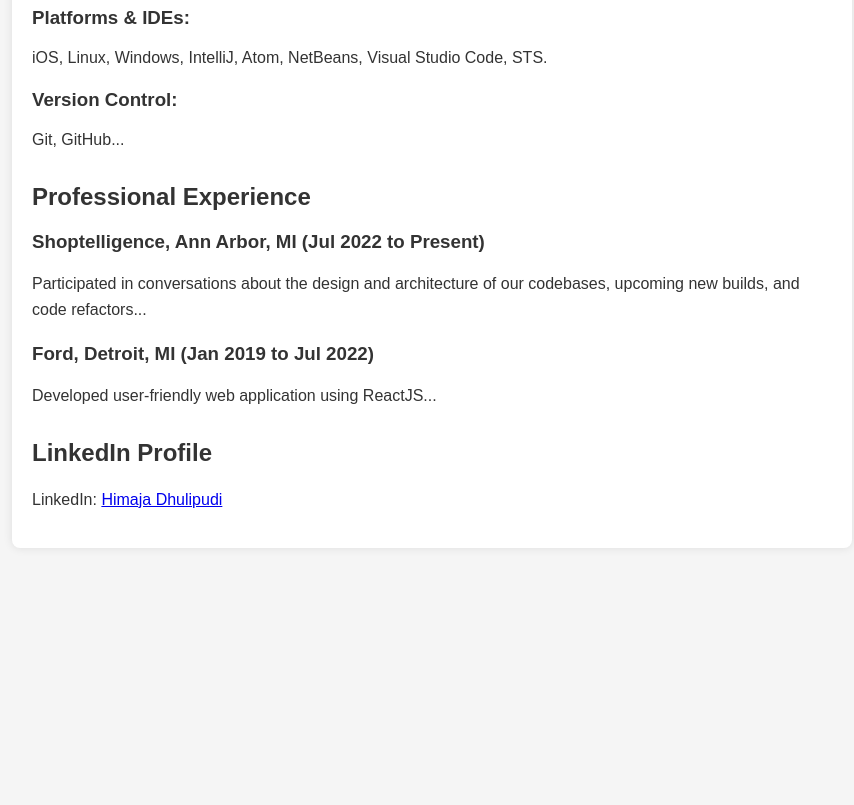
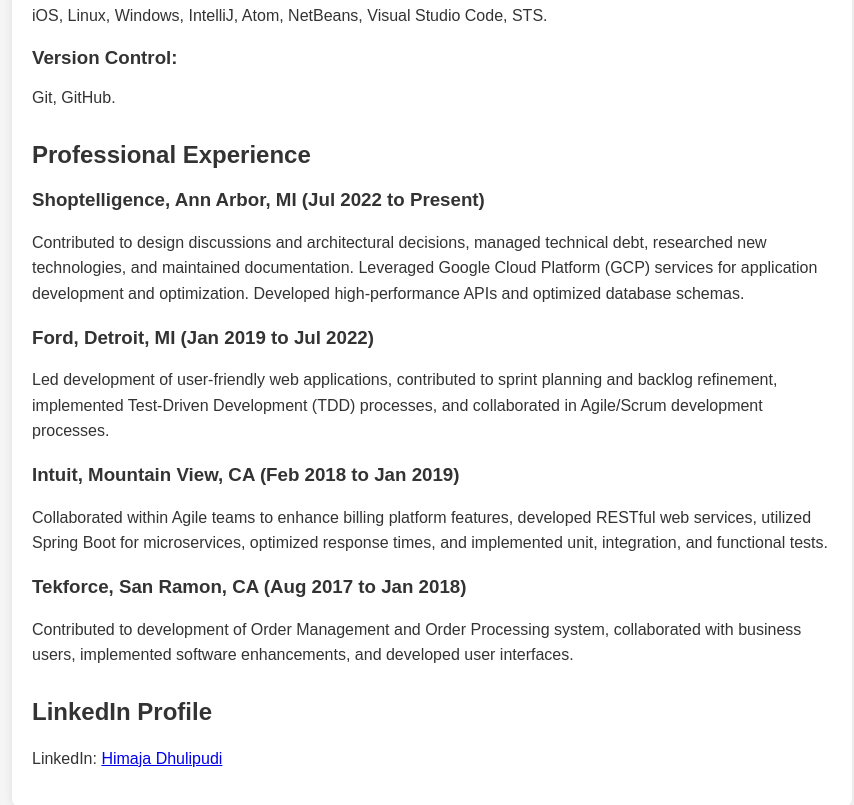
Before and after one commit to himajadhulipudi17/portfolio, a plain HTML site: page index.html in a window 1280 px wide. Shown: the part 1319-2124 px from the top of the page, without its empty margins (208-1062 px from the left). Before the commit the page ends 1887 px from the top, so only its background shows below. Drawn offline with Linux system fonts and the light colour scheme.

Commit message:
Update index.html

```diff
--- a/index.html
+++ b/index.html
@@ -90,7 +90,6 @@
         <h1>Himaja Dhulipudi</h1>
         <div class="contact-info">
             <p>Email: <a href="mailto:dhulipudi.himaja1@gmail.com">dhulipudi.himaja1@gmail.com</a></p>
-            <p>Phone: <a href="tel:+13216162059">+1 321-616-2059</a></p>
             <p>Location: Edison, NJ</p>
         </div>
 
@@ -128,7 +127,7 @@
             </p>
             <h3>Version Control:</h3>
             <p>
-                Git, GitHub...
+                Git, GitHub.
             </p>
         </div>
 
@@ -138,21 +137,30 @@
                 <div class="experience">
         <h3>Shoptelligence, Ann Arbor, MI (Jul 2022 to Present)</h3>
         <p>
-                    Participated in conversations about the design and architecture of our codebases, upcoming new builds,
-                    and code refactors...
-                    <!-- Responsibilities at Shoptelligence -->
+            Contributed to design discussions and architectural decisions, managed technical debt, researched new technologies, and maintained documentation. Leveraged Google Cloud Platform (GCP) services for application development and optimization. Developed high-performance APIs and optimized database schemas.
         </p>
     </div>
 
     <div class="experience">
         <h3>Ford, Detroit, MI (Jan 2019 to Jul 2022)</h3>
         <p>
-                    Developed user-friendly web application using ReactJS...
-                    <!-- Responsibilities at Ford -->
+            Led development of user-friendly web applications, contributed to sprint planning and backlog refinement, implemented Test-Driven Development (TDD) processes, and collaborated in Agile/Scrum development processes.
         </p>
     </div>
 
-            <!--More experience-->
+    <div class="experience">
+        <h3>Intuit, Mountain View, CA (Feb 2018 to Jan 2019)</h3>
+        <p>
+            Collaborated within Agile teams to enhance billing platform features, developed RESTful web services, utilized Spring Boot for microservices, optimized response times, and implemented unit, integration, and functional tests.
+        </p>
+    </div>
+
+    <div class="experience">
+        <h3>Tekforce, San Ramon, CA (Aug 2017 to Jan 2018)</h3>
+        <p>
+            Contributed to development of Order Management and Order Processing system, collaborated with business users, implemented software enhancements, and developed user interfaces.
+        </p>
+    </div>
         </div>
 
         <div class="section-title">
```
Lines whose indentation alone changed are shown as unchanged.
